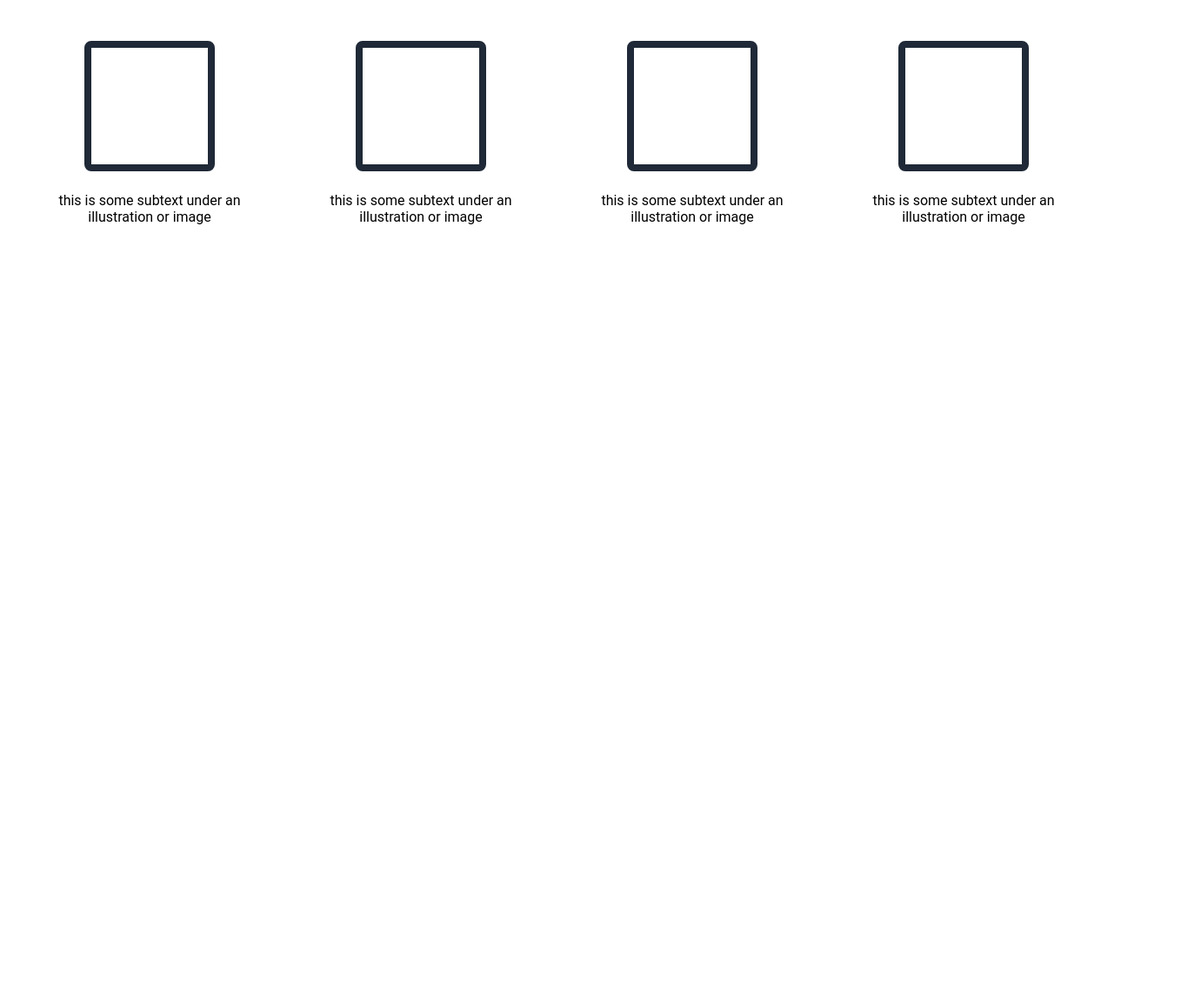
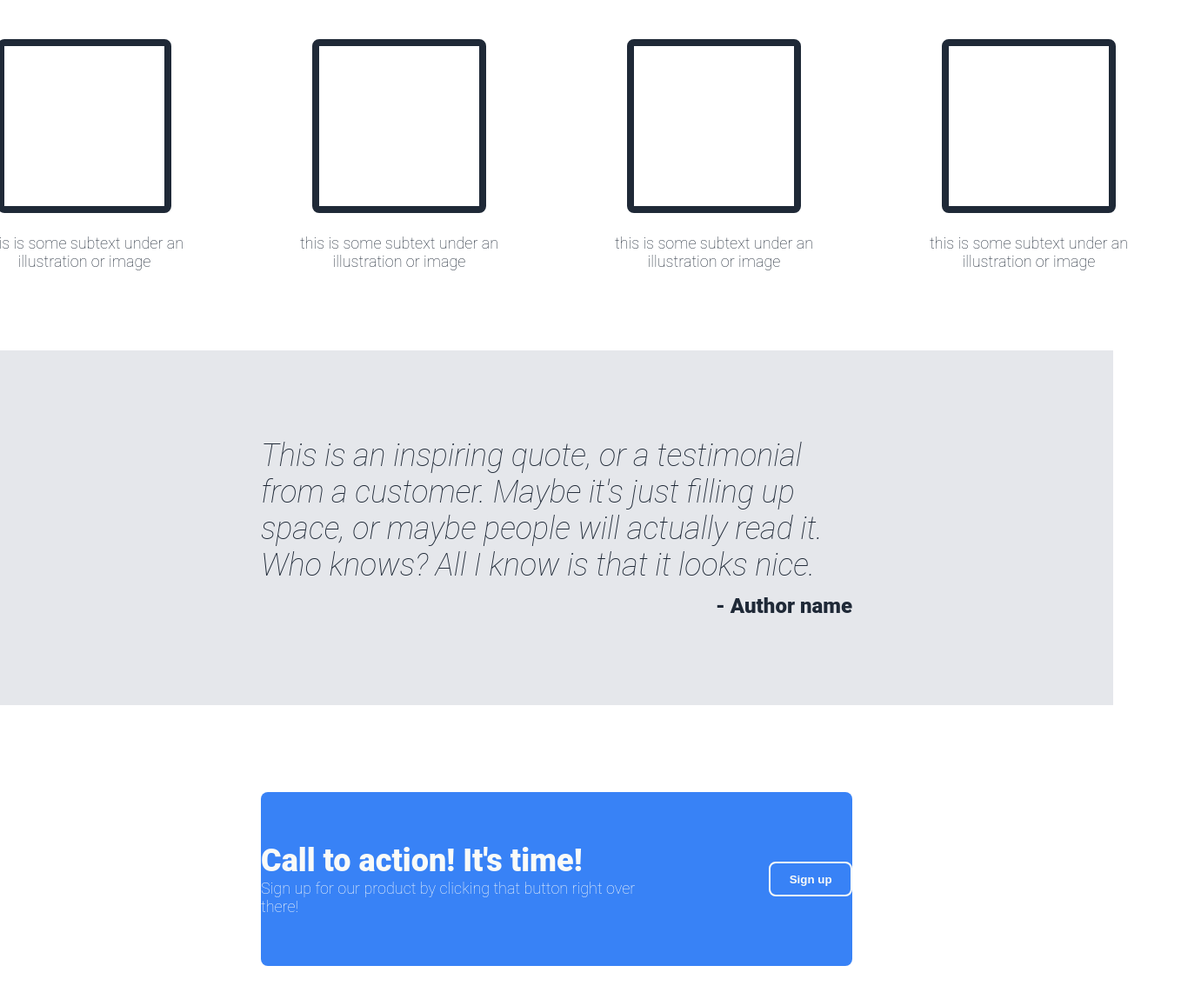
Before and after one commit to olaguna7/landing-page, a plain HTML site: page index.html in a window 1280 px wide. Shown: the part 725-1874 px from the top of the page at 87% size, 1358 px wide, since content can reach past the window. Before the commit the page ends 1078 px from the top, so only its background shows below. Drawn offline with Linux system fonts and the light colour scheme.

Commit message:
Add call to action section and hover animation to both buttons

```diff
--- a/index.html
+++ b/index.html
@@ -30,6 +30,7 @@
             <div class="placeholder-img">this is a placeholder for an image</div>
         </div>
     </header>
+
     <!-- The main container is the container of all the 'mid' sections -->
     <main class="main-container">
         <!-- first section: some random info and placeholder boxes -->
@@ -38,21 +39,39 @@
             <div class="main-info-boxes">
                 <div class="info-box">
                     <div class="placeholder-img-box"></div>
-                    <p>this is some subtext under an illustration or image</p>
+                    <p class="info-text">this is some subtext under an illustration or image</p>
                 </div>
                 <div class="info-box">
                     <div class="placeholder-img-box"></div>
-                    <p>this is some subtext under an illustration or image</p>
+                    <p class="info-text">this is some subtext under an illustration or image</p>
                 </div>
                 <div class="info-box">
                     <div class="placeholder-img-box"></div>
-                    <p>this is some subtext under an illustration or image</p>
+                    <p class="info-text">this is some subtext under an illustration or image</p>
                 </div>
                 <div class="info-box">
                     <div class="placeholder-img-box"></div>
-                    <p>this is some subtext under an illustration or image</p>
+                    <p class="info-text">this is some subtext under an illustration or image</p>
                 </div>
         </section>
+        <section class="main-quote">
+            <h3 class="quote-text">
+                <em>This is an inspiring quote, or a testimonial from a customer.
+                    Maybe it's just filling up space, or maybe people will actually read it.
+                    Who knows? All I know is that it looks nice.
+                </em>
+            </h3>
+            <h4 class="quote-author">- Author name</h4>
+        </section>
+
+        <!-- Call to action section -->
+         <section class="main-cta">
+            <div class="cta-left">
+                <h3 class="cta-title">Call to action! It's time!</h3>
+                <p class="cta-text">Sign up for our product by clicking that button right over there!</p>
+            </div>
+            <button type="button" class="cta-button">Sign up</button>
+         </section>
     </main>
     <footer>
 
--- a/styles.css
+++ b/styles.css
@@ -83,6 +83,11 @@ header {
     align-self: center;
 }
 
+.header-button:hover {
+    background-color: #2563EB;
+    cursor: pointer;
+    transition: all 0.3s ease;
+}
 .main-info {
     display: flex;
     flex-direction: column;
@@ -113,14 +118,83 @@ header {
     text-align: center;
     gap: 24px;
     border-radius: 8px;
-    width: 300px;
-    height: 300px;
+    width: 350px;
+    height: 350px;
     padding: 32px;
 }
 
 .placeholder-img-box {
-    height: 150px;
-    width: 150px;
+    height: 200px;
+    width: 200px;
     border: 8px solid #1F2937;
     border-radius: 8px;
 }
+
+.info-text {
+    color: #1F2937;
+    font-size: 18px;
+    font-weight: lighter;
+}
+
+.main-quote {
+    display: flex;
+    flex-direction: column;
+    justify-content: center;
+    align-items: center;
+    padding: 100px 300px;
+    background-color: #E5E7EB;
+    gap: 12px;
+}
+
+.quote-text {
+    color: #1F2937;
+    font-size: 36px;
+    font-weight: lighter;
+}
+
+.quote-author {
+    color: #1F2937;
+    font-size: 24px;
+    font-weight: 900;
+    align-self: end;
+}
+
+.main-cta {
+    display: flex;
+    gap: 128px;
+    align-items: center;
+    justify-content: center;
+    margin: 100px 300px;
+    background-color: #3882F6;
+    border-radius: 8px;
+    height: 200px;
+}
+
+.cta-title {
+    color: #F9FAF8;
+    font-size: 36px;
+    font-weight: 800;
+}
+
+.cta-text {
+    color: #F9FAF8;
+    font-size: 18px;
+    font-weight: lighter;
+}
+
+.cta-button {
+    width: 100px;
+    height: 40px;
+    background-color: #3882F6;
+    border-radius: 8px;
+    border: 2px solid #F9FAF8;
+    color: #F9FAF8;
+    font-weight: 600;
+}
+
+.cta-button:hover {
+    background-color: #F9FAF8;
+    color: #3882F6;
+    cursor: pointer;
+    transition: all 0.3s ease;
+}
```
